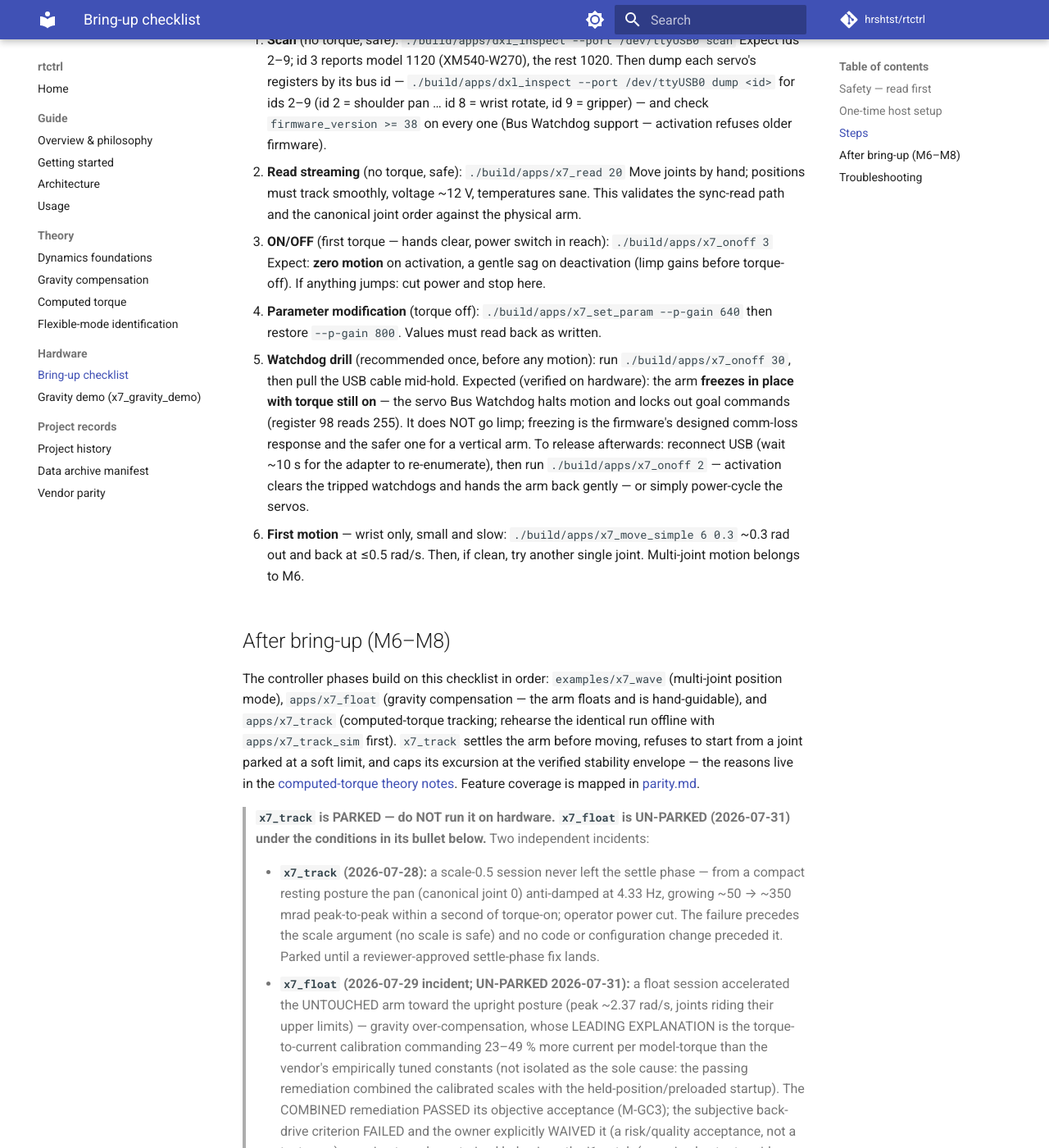
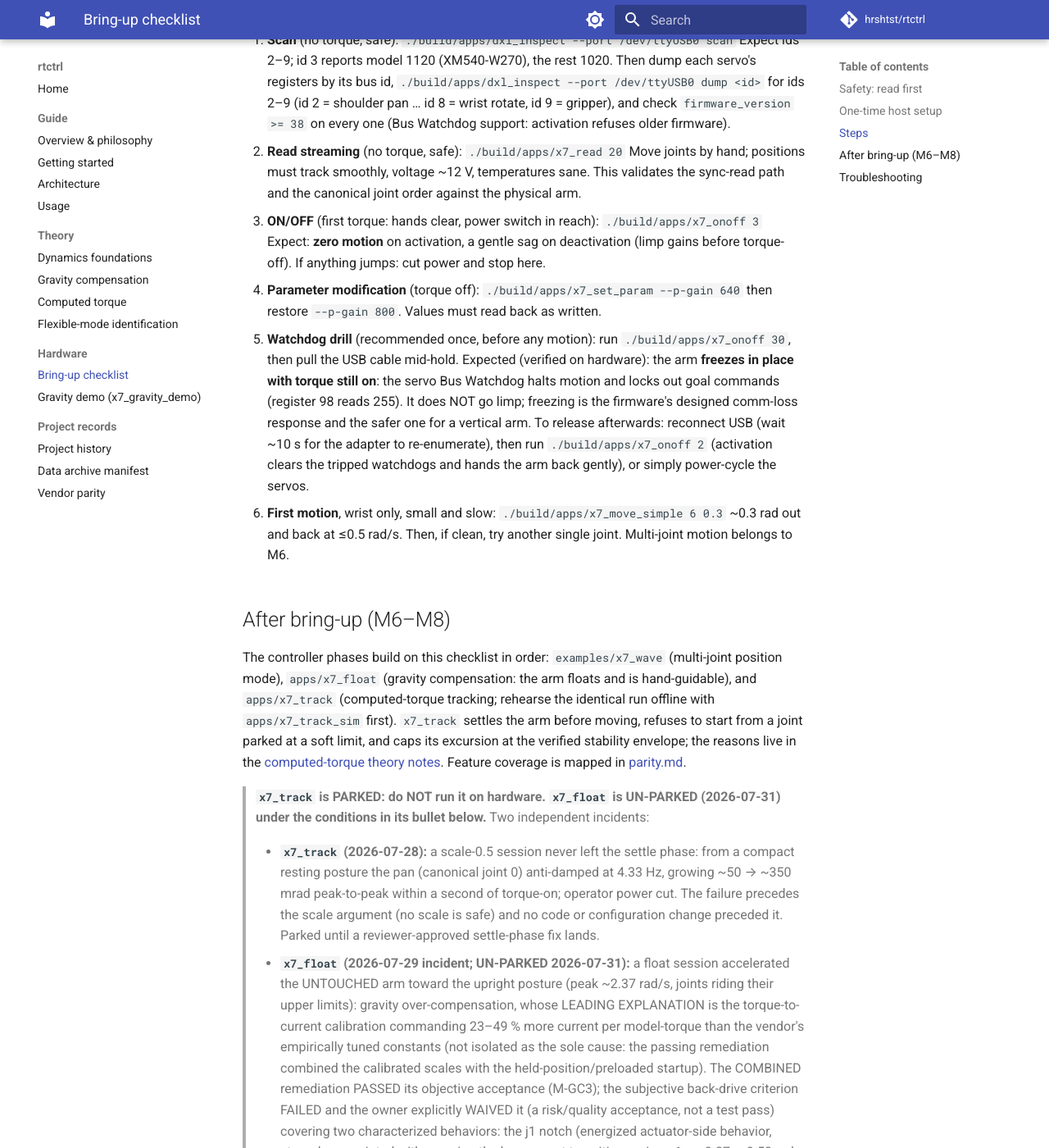
Before and after one commit to hrshtst/rtctrl, an MkDocs documentation site: the page built from docs/hardware/bringup.md, in a window 1280 px wide and 1400 px high, scrolled down 1058 px. Shown: the whole window at 82% size. Built offline with MkDocs 1.6.1 and Material for MkDocs 9.7.7, drawn with Linux system fonts in a browser that asks for light colours; comment, search, counter and statistics services are not loaded; some of the changed text lies outside the part shown.

Commit message:
docs: drop the em dashes in the bring-up checklist
~21 conversions per the convention (colons for explanations,
semicolons and commas for asides, parentheses for the paired
interruptions). The Safety heading's dash becomes a colon; both
punctuation marks slugify away, so the #safety-read-first anchor
that gravity-demo.md links is unchanged (verified by the strict
build reporting no anchor warnings).

````diff
--- a/docs/hardware/bringup.md
+++ b/docs/hardware/bringup.md
@@ -3,15 +3,15 @@
 Every app below was verified against the emulator first (`dxl_emu`).
 Run the steps **in order**; do not skip ahead.
 
-## Safety — read first
+## Safety: read first
 
 - **`deactivate()` is not an emergency stop.** Keep the arm's power
   switch (actuator supply cutoff) **within reach** for every powered
-  step. If anything looks wrong: cut power. The arm will fall limp —
+  step. If anything looks wrong: cut power. The arm will fall limp;
   keep the workspace under it clear.
 - Two watchdog layers run during every powered app:
-  the servo-side Bus Watchdog (100 ms — halts the servos if the host
-  dies or the cable drops) and the host-side deadman (250 ms — silences
+  the servo-side Bus Watchdog (100 ms: halts the servos if the host
+  dies or the cable drops) and the host-side deadman (250 ms: silences
   the bus if command writes stall *or feedback reads fail persistently*,
   which forces the servo watchdogs to fire). These protect against
   *communication* loss, not against wrong commands: stay clear of the
@@ -34,7 +34,7 @@ cat /sys/bus/usb-serial/devices/ttyUSB0/latency_timer   # expect: 1
 ```
 
 Serial-port permission: `sudo usermod -aG dialout $USER` (then log out
-and back in — this must be done even if the port initially works: a
+and back in; this must be done even if the port initially works: a
 desktop session grants a temporary device ACL that does NOT survive
 unplugging and replugging the adapter, which the watchdog drill does).
 
@@ -45,10 +45,10 @@ Power on the arm, connect USB, then:
 1. **Scan** (no torque, safe):
    `./build/apps/dxl_inspect --port /dev/ttyUSB0 scan`
    Expect ids 2–9; id 3 reports model 1120 (XM540-W270), the rest 1020.
-   Then dump each servo's registers by its bus id —
+   Then dump each servo's registers by its bus id,
    `./build/apps/dxl_inspect --port /dev/ttyUSB0 dump <id>` for ids 2–9
-   (id 2 = shoulder pan … id 8 = wrist rotate, id 9 = gripper) — and
-   check `firmware_version >= 38` on every one (Bus Watchdog support —
+   (id 2 = shoulder pan … id 8 = wrist rotate, id 9 = gripper), and
+   check `firmware_version >= 38` on every one (Bus Watchdog support:
    activation refuses older firmware).
 
 2. **Read streaming** (no torque, safe):
@@ -57,7 +57,7 @@ Power on the arm, connect USB, then:
    temperatures sane. This validates the sync-read path and the
    canonical joint order against the physical arm.
 
-3. **ON/OFF** (first torque — hands clear, power switch in reach):
+3. **ON/OFF** (first torque: hands clear, power switch in reach):
    `./build/apps/x7_onoff 3`
    Expect: **zero motion** on activation, a gentle sag on deactivation
    (limp gains before torque-off). If anything jumps: cut power and
@@ -70,15 +70,15 @@ Power on the arm, connect USB, then:
 5. **Watchdog drill** (recommended once, before any motion): run
    `./build/apps/x7_onoff 30`, then pull the USB cable mid-hold.
    Expected (verified on hardware): the arm **freezes in place with
-   torque still on** — the servo Bus Watchdog halts motion and locks
+   torque still on**: the servo Bus Watchdog halts motion and locks
    out goal commands (register 98 reads 255). It does NOT go limp;
    freezing is the firmware's designed comm-loss response and the safer
    one for a vertical arm. To release afterwards: reconnect USB (wait
    ~10 s for the adapter to re-enumerate), then run
-   `./build/apps/x7_onoff 2` — activation clears the tripped watchdogs
-   and hands the arm back gently — or simply power-cycle the servos.
+   `./build/apps/x7_onoff 2` (activation clears the tripped watchdogs
+   and hands the arm back gently), or simply power-cycle the servos.
 
-6. **First motion** — wrist only, small and slow:
+6. **First motion**, wrist only, small and slow:
    `./build/apps/x7_move_simple 6 0.3`
    ~0.3 rad out and back at ≤0.5 rad/s. Then, if clean, try another
    single joint. Multi-joint motion belongs to M6.
@@ -87,21 +87,21 @@ Power on the arm, connect USB, then:
 
 The controller phases build on this checklist in order:
 `examples/x7_wave` (multi-joint position mode), `apps/x7_float`
-(gravity compensation — the arm floats and is hand-guidable), and
+(gravity compensation: the arm floats and is hand-guidable), and
 `apps/x7_track` (computed-torque tracking; rehearse the identical run
 offline with `apps/x7_track_sim` first). `x7_track` settles the arm
 before moving, refuses to start from a joint parked at a soft limit,
-and caps its excursion at the verified stability envelope — the
+and caps its excursion at the verified stability envelope; the
 reasons live in the
 [computed-torque theory notes](../theory/computed-torque.md#what-the-hardware-taught-us).
 Feature coverage is mapped in [parity.md](../records/parity.md).
 
-> **`x7_track` is PARKED — do NOT run it on hardware. `x7_float`
+> **`x7_track` is PARKED: do NOT run it on hardware. `x7_float`
 > is UN-PARKED (2026-07-31) under the conditions in its bullet
 > below.** Two independent incidents:
 >
 > - **`x7_track` (2026-07-28):** a scale-0.5 session never left the
->   settle phase — from a compact resting posture the pan (canonical
+>   settle phase: from a compact resting posture the pan (canonical
 >   joint 0) anti-damped at 4.33 Hz, growing ~50 → ~350 mrad
 >   peak-to-peak within a second of torque-on; operator power cut.
 >   The failure precedes the scale argument (no scale is safe) and no
@@ -109,7 +109,7 @@ Feature coverage is mapped in [parity.md](../records/parity.md).
 >   reviewer-approved settle-phase fix lands.
 > - **`x7_float` (2026-07-29 incident; UN-PARKED 2026-07-31):** a
 >   float session accelerated the UNTOUCHED arm toward the upright
->   posture (peak ~2.37 rad/s, joints riding their upper limits) —
+>   posture (peak ~2.37 rad/s, joints riding their upper limits):
 >   gravity over-compensation, whose LEADING EXPLANATION is the
 >   torque-to-current calibration commanding 23–49 % more current
 >   per model-torque than the vendor's empirically tuned constants
@@ -125,11 +125,11 @@ Feature coverage is mapped in [parity.md](../records/parity.md).
 >   and a small j4 positive tendency under hand-guiding (command
 >   ≤ 0.055 Nm). CONDITIONS: `x7_float` refuses to touch the bus
 >   without the approved vendor calibration
->   (`config/crane_x7_vendor_scale.toml` — default-scale adoption
+>   (`config/crane_x7_vendor_scale.toml`; default-scale adoption
 >   was declined, so the repo default config remains the
 >   known-failed all-1.0 configuration); `--log` is REQUIRED and
->   created exclusively — an existing file is refused, never
->   overwritten — so the unique-filename-per-attempt rule is
+>   created exclusively (an existing file is refused, never
+>   overwritten), so the unique-filename-per-attempt rule is
 >   ENFORCED before bus contact. **Post-closure timing disposition
 >   (2026-08-04, owner-requested and accepted in review):** the current
 >   acceptance protocol uses the default 10 s marker-anchored window.
@@ -158,7 +158,7 @@ Feature coverage is mapped in [parity.md](../records/parity.md).
 >   `data/` are retained; any reopening restarts from external
 >   review per the closure's conditions.
 >
-> Telemetry of both incidents is ARCHIVED with manifest rows —
+> Telemetry of both incidents is ARCHIVED with manifest rows:
 > `track9.csv`/`track9.csv.settle` and `float1.csv`, section
 > `incidents-2026-07/` in [data-archive.md](../records/data-archive.md).
 > `x7_wave`, `x7_move_simple`,
@@ -170,11 +170,11 @@ Feature coverage is mapped in [parity.md](../records/parity.md).
 
 - `no response from id N`: check baud (3 Mbps), cabling, power.
 - `firmware vNN lacks Bus Watchdog`: update servo firmware with the
-  ROBOTIS tools before proceeding — activation intentionally refuses.
+  ROBOTIS tools before proceeding; activation intentionally refuses.
 - `DEADMAN: command stream stale`: the host silenced the bus and the
   servos halted themselves. Two causes: the host command loop stalled
-  (investigate latency_timer, CPU load), or the feedback reads died —
-  e.g. servo power was cut mid-run — which apps report as a nonzero
+  (investigate latency_timer, CPU load), or the feedback reads died
+  (e.g. servo power was cut mid-run), which apps report as a nonzero
   `read failures` count.
 - Offline rehearsal of every step: `./build/apps/dxl_emu --link
   /tmp/ttyDXL &` then add `--port /tmp/ttyDXL` to any app.
````
